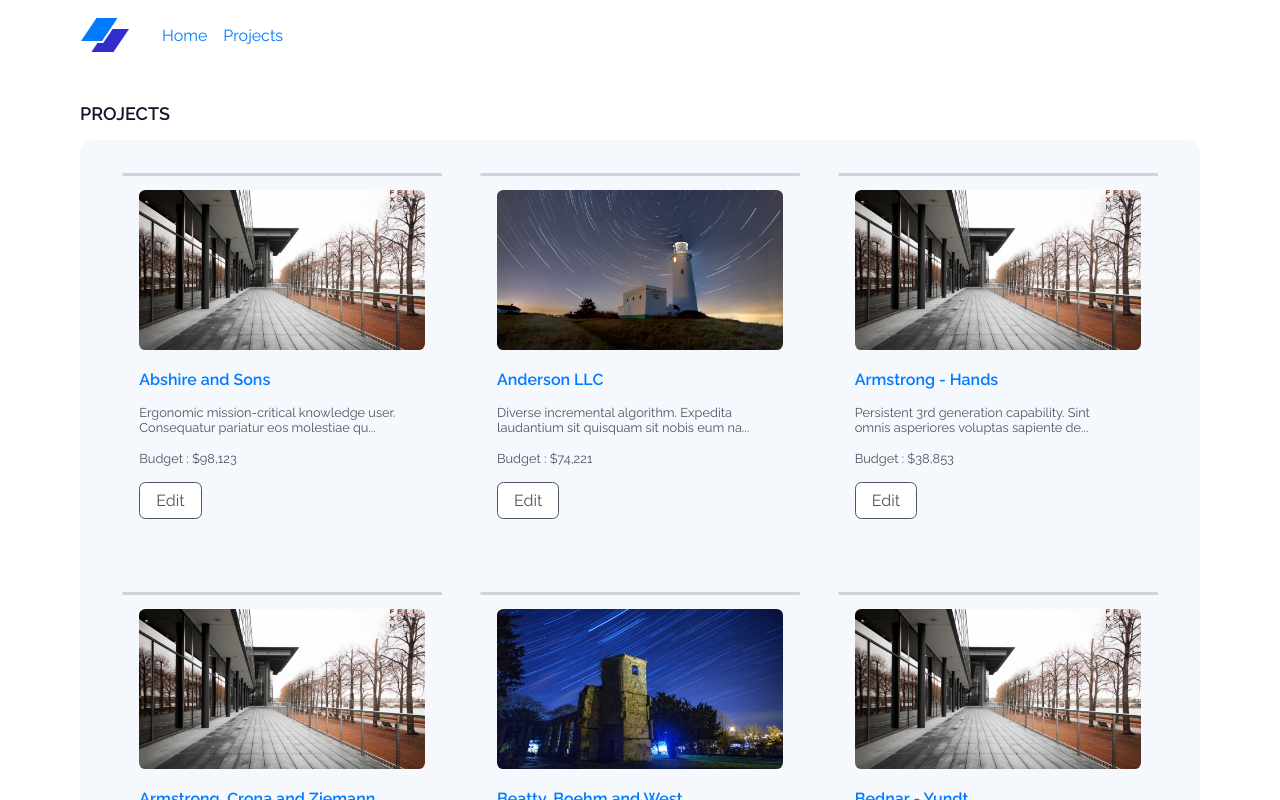
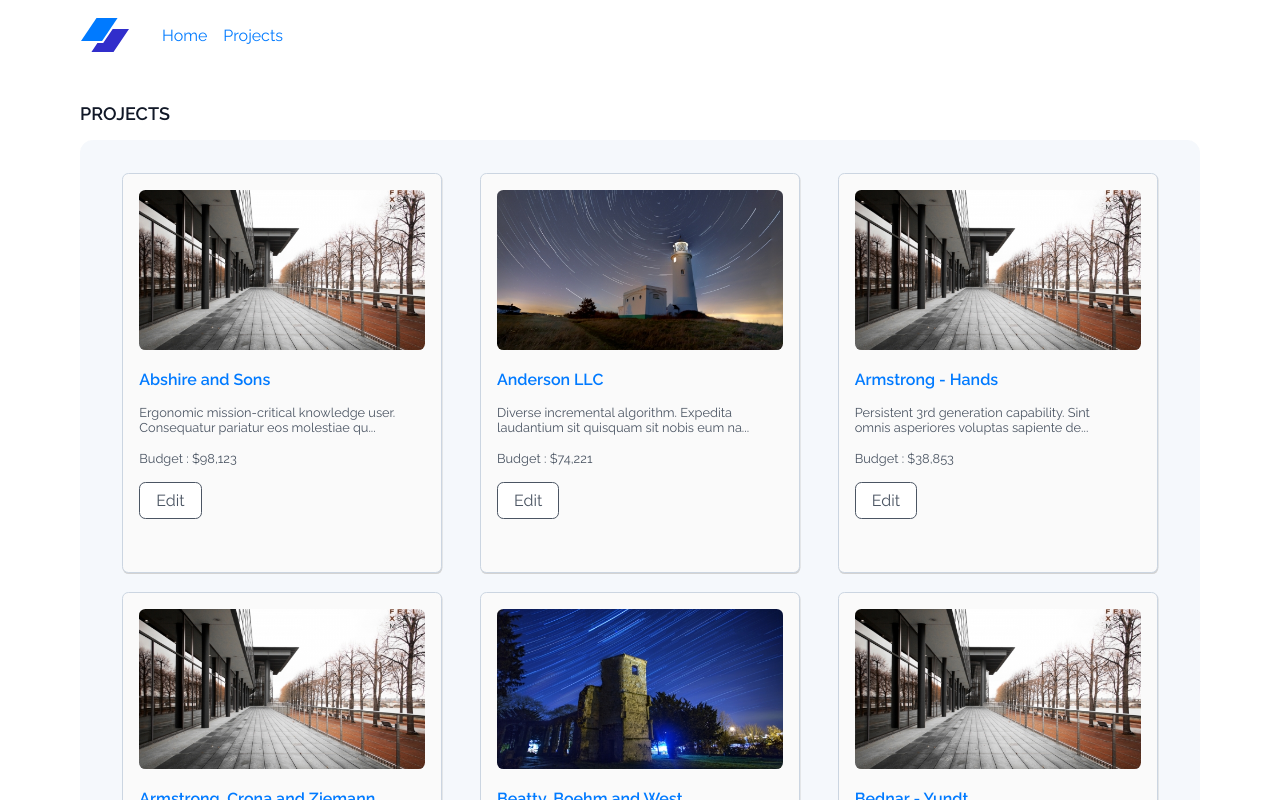
Before and after one commit to craigmckeachie/keep-track1, a React (Vite) app: page /projects in a window 1280 px wide. Shown: the top 800 px of the page. Built offline with nearby package versions, Linux system fonts and the light colour scheme; data requests are answered from the project's data file.

Commit message:
flip on hover

```diff
--- a/src/index.css
+++ b/src/index.css
@@ -401,6 +401,7 @@ button.skeleton {
   box-shadow: 0.5px 1px lightgrey;
   gap: 2rem;
   width: 20rem;
+  height: 100%;
   border-radius: 0.4rem;
 }
 
@@ -548,6 +549,7 @@ mark.active {
   perspective: 1000px; /* Remove this if you don't want the 3D effect */
   /* width: 330px; */
   height: 400px;
+
 }
 
 /* This container is needed to position the front and back side */
@@ -564,7 +566,6 @@ mark.active {
   transform: rotateY(180deg);
 }
 
-
 /* Position the front and back side */
 .flip-card-front,
 .flip-card-back {
@@ -573,6 +574,7 @@ mark.active {
   /* height: 100%; */
   -webkit-backface-visibility: hidden; /* Safari */
   backface-visibility: hidden;
+  /* border: 1px solid #cbd5e1; */
 }
 
 /* Style the front side (fallback if image is missing) */
--- a/src/projects/ProjectList.jsx
+++ b/src/projects/ProjectList.jsx
@@ -19,7 +19,7 @@ function ProjectList({ projects, onSave }) {
   return (
     <div className="list">
       {projects.map((project) => (
-        <div key={project.id} className="flip-card ">
+        <div key={project.id} className="flip-card  ">
           <div className="flip-card-inner card">
             <div className="flip-card-front">
               <ProjectCard project={project} onEdit={handleEdit} />
```
